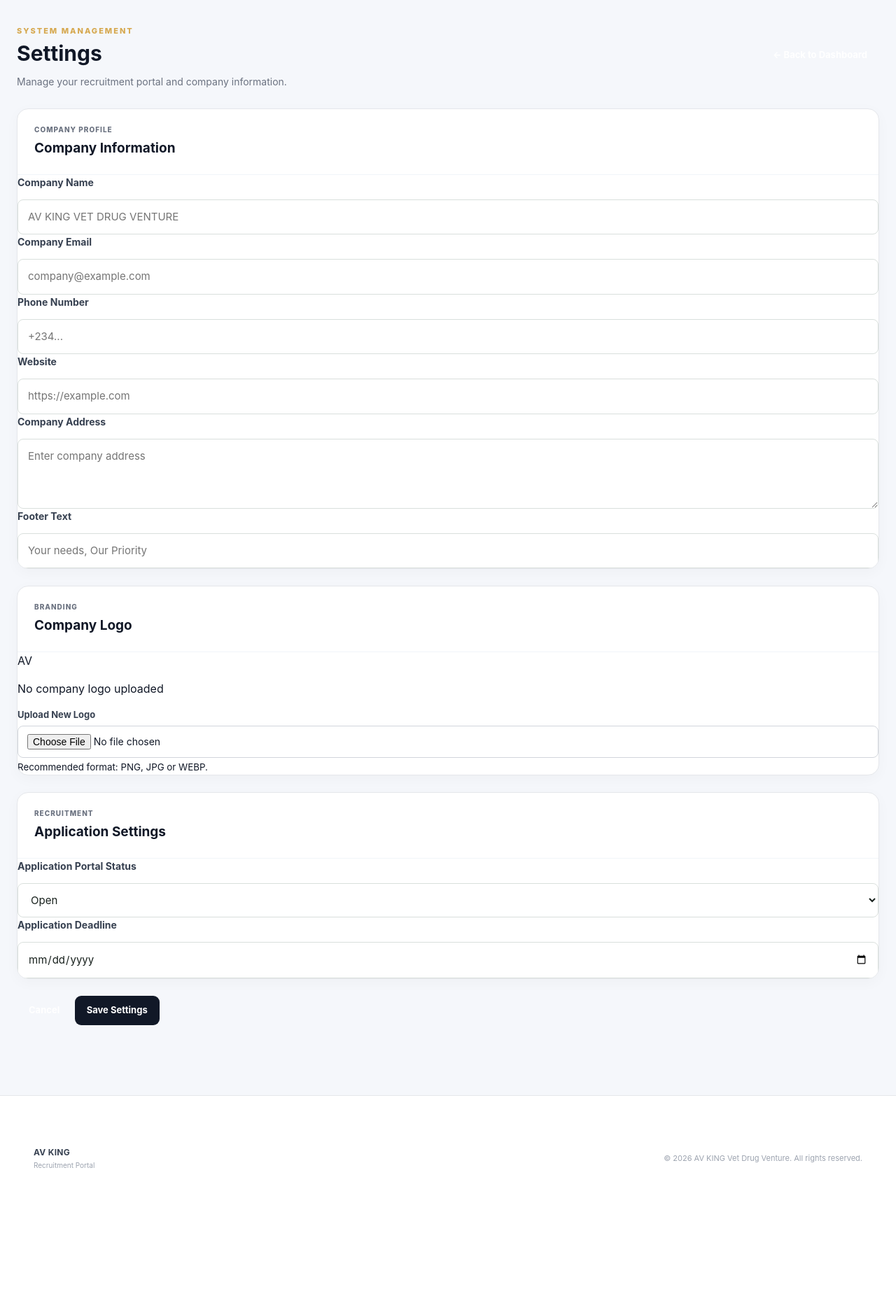
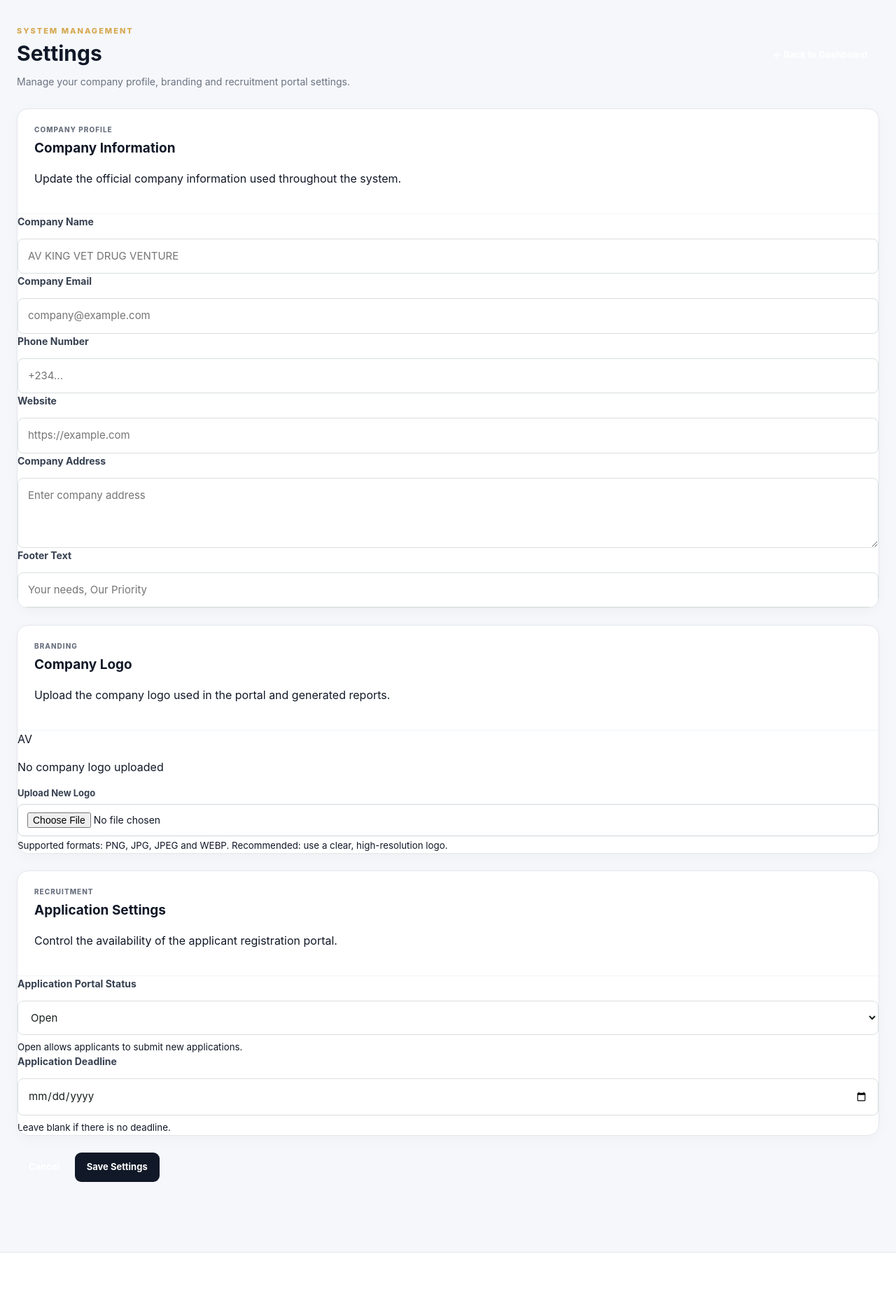
Before and after one commit to ifelodun/AV-KING-REGISTRATION, a Flask app: page /admin/settings in a window 1280 px wide. Shown: the part 73-1935 px from the top of the page at 70% size. Before the commit the page ends 1742 px from the top, so only its background shows below. Run offline with Flask 3, Linux system fonts and the light colour scheme; the visitor is signed in with stand-in values (Sample User, id 1); data that the repository does not hold is empty; some libraries are stand-ins or nearby versions.

Commit message:
Update admin_settings.html

```diff
--- a/templates/admin_settings.html
+++ b/templates/admin_settings.html
@@ -4,7 +4,6 @@
 
 <div class="admin-page">
 
-    <!-- PAGE HEADER -->
     <div class="admin-page-header">
 
         <div>
@@ -12,12 +11,11 @@
                 SYSTEM MANAGEMENT
             </span>
 
-            <h1>
-                Settings
-            </h1>
+            <h1>Settings</h1>
 
             <p>
-                Manage your recruitment portal and company information.
+                Manage your company profile, branding and
+                recruitment portal settings.
             </p>
         </div>
 
@@ -32,6 +30,7 @@
 
 
     <!-- FLASH MESSAGES -->
+
     {% with messages = get_flashed_messages(with_categories=true) %}
 
         {% if messages %}
@@ -54,18 +53,22 @@
 
 
     <!-- SETTINGS FORM -->
+
     <form
         method="POST"
         action="{{ url_for('admin_settings') }}"
         enctype="multipart/form-data"
     >
 
+
         <!-- COMPANY INFORMATION -->
+
         <section class="admin-panel settings-panel">
 
             <div class="panel-heading">
 
                 <div>
+
                     <span>
                         COMPANY PROFILE
                     </span>
@@ -74,12 +77,18 @@
                         Company Information
                     </h2>
 
+                    <p>
+                        Update the official company information
+                        used throughout the system.
+                    </p>
+
                 </div>
 
             </div>
 
 
             <div class="settings-grid">
+
 
                 <div class="form-group">
 
@@ -91,7 +100,7 @@
                         type="text"
                         id="company_name"
                         name="company_name"
-                        value="{{ settings.company_name or '' }}"
+                        value="{{ settings.company_name if settings else '' }}"
                         placeholder="AV KING VET DRUG VENTURE"
                     >
 
@@ -108,7 +117,7 @@
                         type="email"
                         id="company_email"
                         name="company_email"
-                        value="{{ settings.company_email or '' }}"
+                        value="{{ settings.company_email if settings else '' }}"
                         placeholder="company@example.com"
                     >
 
@@ -125,7 +134,7 @@
                         type="text"
                         id="company_phone"
                         name="company_phone"
-                        value="{{ settings.company_phone or '' }}"
+                        value="{{ settings.company_phone if settings else '' }}"
                         placeholder="+234..."
                     >
 
@@ -142,7 +151,7 @@
                         type="text"
                         id="company_website"
                         name="company_website"
-                        value="{{ settings.company_website or '' }}"
+                        value="{{ settings.company_website if settings else '' }}"
                         placeholder="https://example.com"
                     >
 
@@ -160,7 +169,7 @@
                         name="company_address"
                         rows="3"
                         placeholder="Enter company address"
-                    >{{ settings.company_address or '' }}</textarea>
+                    >{{ settings.company_address if settings else '' }}</textarea>
 
                 </div>
 
@@ -175,7 +184,7 @@
                         type="text"
                         id="footer_text"
                         name="footer_text"
-                        value="{{ settings.footer_text or '' }}"
+                        value="{{ settings.footer_text if settings else '' }}"
                         placeholder="Your needs, Our Priority"
                     >
 
@@ -186,7 +195,8 @@
         </section>
 
 
-        <!-- LOGO -->
+        <!-- COMPANY LOGO -->
+
         <section class="admin-panel settings-panel">
 
             <div class="panel-heading">
@@ -201,6 +211,11 @@
                         Company Logo
                     </h2>
 
+                    <p>
+                        Upload the company logo used in the portal
+                        and generated reports.
+                    </p>
+
                 </div>
 
             </div>
@@ -208,12 +223,16 @@
 
             <div class="logo-settings">
 
-                {% if settings.logo %}
+
+                {% if settings and settings.logo %}
 
                     <div class="current-logo">
 
                         <img
-                            src="{{ settings.logo }}"
+                            src="{{ url_for(
+                                'static',
+                                filename='uploads/' ~ settings.logo
+                            ) }}"
                             alt="Company Logo"
                         >
 
@@ -250,7 +269,11 @@
                     >
 
                     <small>
-                        Recommended format: PNG, JPG or WEBP.
+                        Supported formats: PNG, JPG, JPEG and WEBP.
+                    </small>
+
+                    <small>
+                        Recommended: use a clear, high-resolution logo.
                     </small>
 
                 </div>
@@ -261,6 +284,7 @@
 
 
         <!-- APPLICATION SETTINGS -->
+
         <section class="admin-panel settings-panel">
 
             <div class="panel-heading">
@@ -275,12 +299,18 @@
                         Application Settings
                     </h2>
 
+                    <p>
+                        Control the availability of the applicant
+                        registration portal.
+                    </p>
+
                 </div>
 
             </div>
 
 
             <div class="settings-grid">
+
 
                 <div class="form-group">
 
@@ -295,7 +325,8 @@
 
                         <option
                             value="Open"
-                            {% if settings.application_status == "Open" %}
+                            {% if settings
+                               and settings.application_status == "Open" %}
                                 selected
                             {% endif %}
                         >
@@ -304,7 +335,8 @@
 
                         <option
                             value="Closed"
-                            {% if settings.application_status == "Closed" %}
+                            {% if settings
+                               and settings.application_status == "Closed" %}
                                 selected
                             {% endif %}
                         >
@@ -312,6 +344,10 @@
                         </option>
 
                     </select>
+
+                    <small>
+                        Open allows applicants to submit new applications.
+                    </small>
 
                 </div>
 
@@ -326,8 +362,12 @@
                         type="date"
                         id="application_deadline"
                         name="application_deadline"
-                        value="{{ settings.application_deadline or '' }}"
+                        value="{% if settings and settings.application_deadline %}{{ settings.application_deadline }}{% endif %}"
                     >
+
+                    <small>
+                        Leave blank if there is no deadline.
+                    </small>
 
                 </div>
 
@@ -336,7 +376,8 @@
         </section>
 
 
-        <!-- SAVE -->
+        <!-- ACTIONS -->
+
         <div class="settings-actions">
 
             <a
@@ -345,7 +386,6 @@
             >
                 Cancel
             </a>
-
 
             <button
                 type="submit"
```
